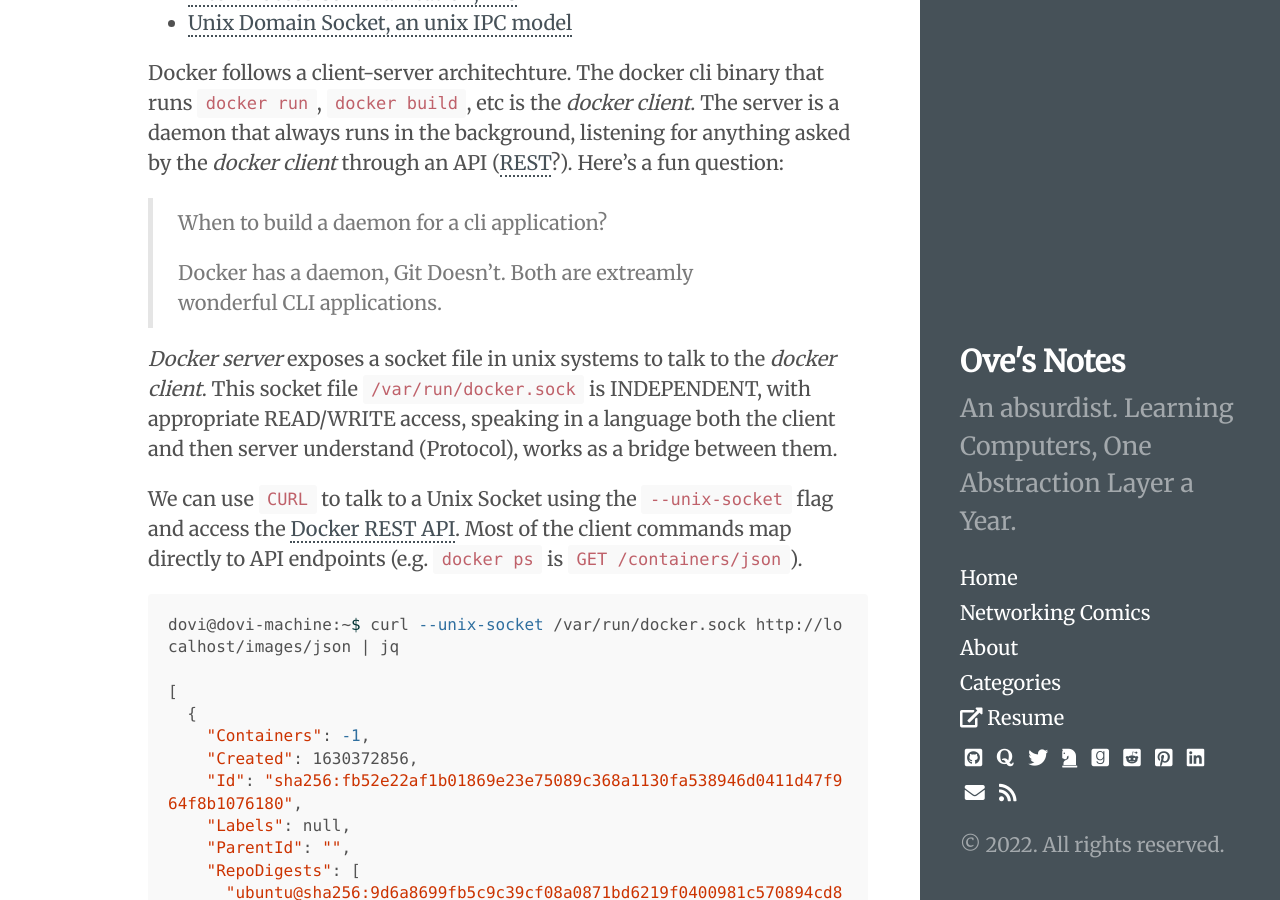
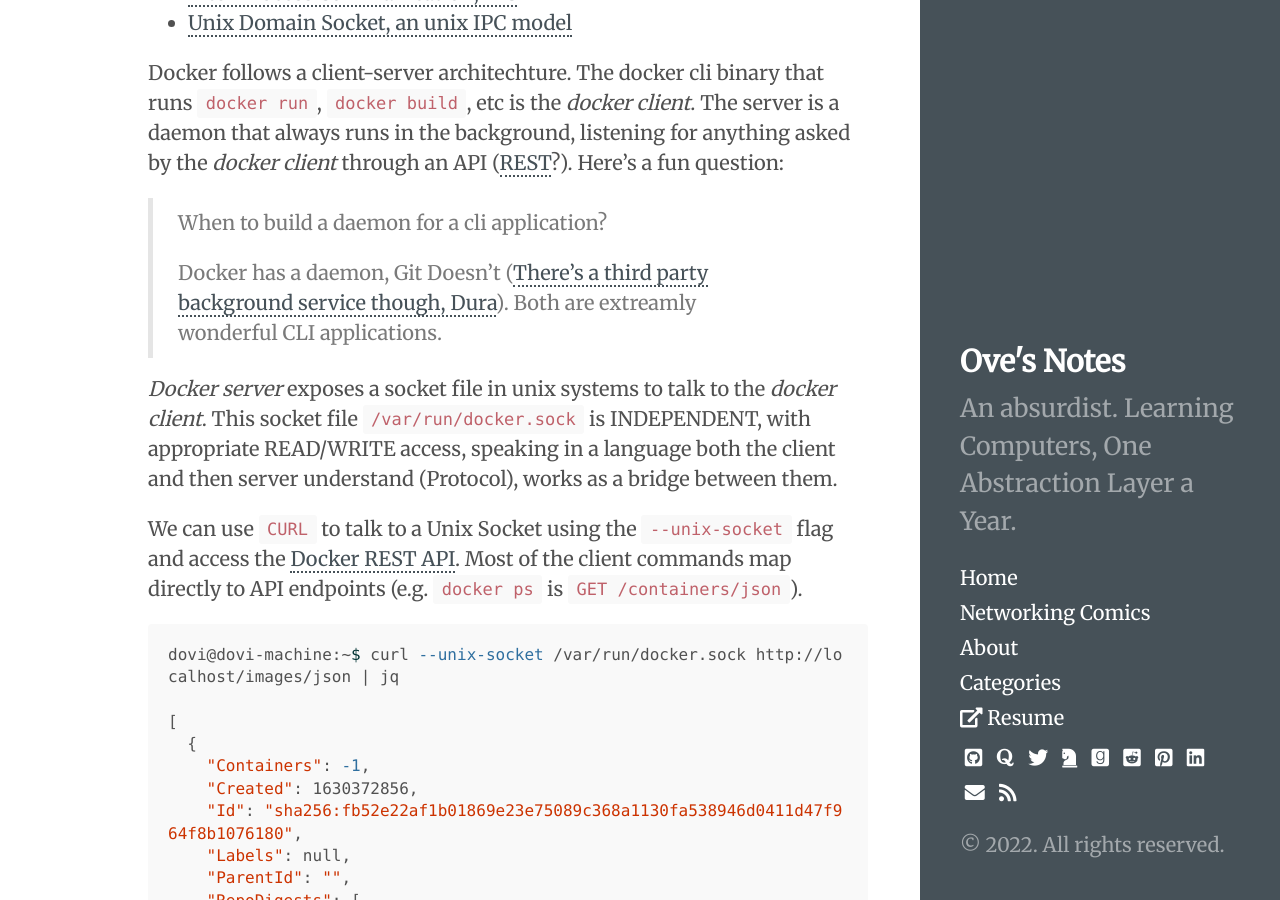
Before and after one commit to ovebepari/ovebepari.github.io, a Jekyll site: the page built from _posts/2021-10-02-docker-socket-tale.md, in a window 1280 px wide and 900 px high, scrolled down 747 px. Built offline with Jekyll 4.4.1, drawn with Linux system fonts in a browser that asks for light colours; comment, search, counter and statistics services are not loaded.

Commit message:
background git service added, dura

```diff
--- a/_posts/2021-10-02-docker-socket-tale.md
+++ b/_posts/2021-10-02-docker-socket-tale.md
@@ -18,7 +18,7 @@
 
 > When to build a daemon for a cli application?
 >
-> Docker has a daemon, Git Doesn't. Both are extreamly wonderful CLI applications.
+> Docker has a daemon, Git Doesn't ([There's a third party background service though, Dura](https://github.com/tkellogg/dura)). Both are extreamly wonderful CLI applications.
 
 *Docker server* exposes a socket file in unix systems to talk to the *docker client*. This socket file `/var/run/docker.sock` is INDEPENDENT, with appropriate READ/WRITE access, speaking in a language both the client and then server understand (Protocol), works as a bridge between them.
 
```
